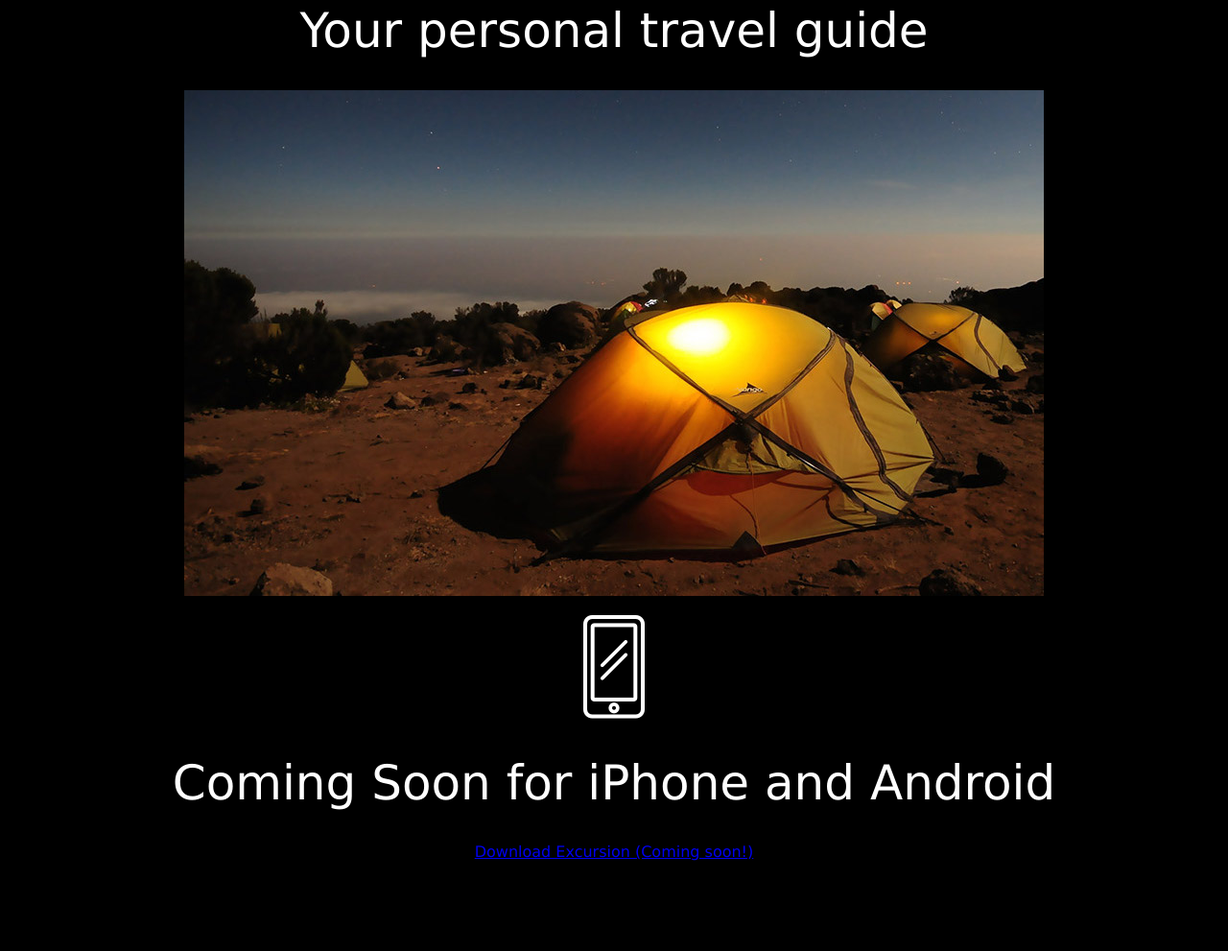
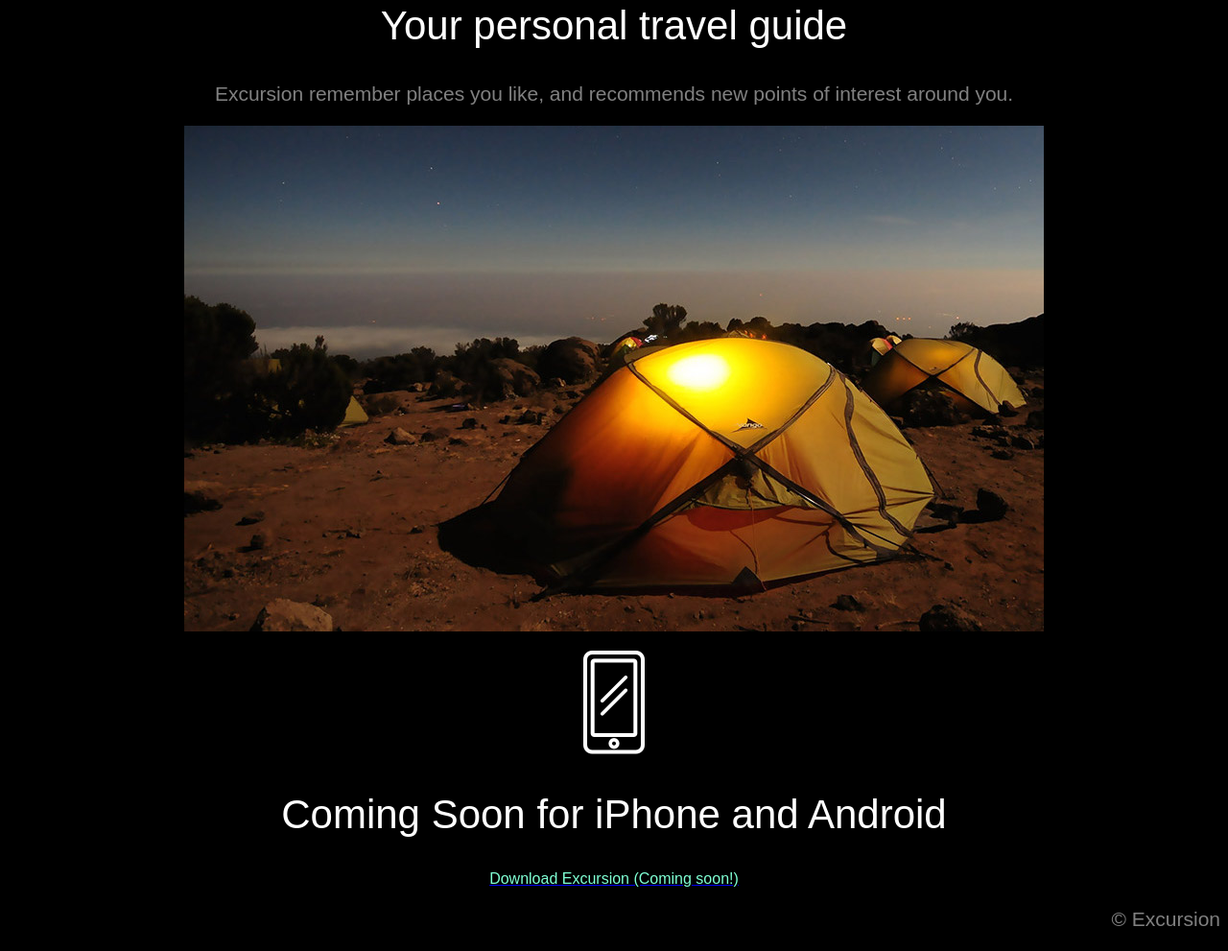
Before and after one commit to sebasgil/excursion, a plain HTML site: page index.html in a window 1280 px wide. Shown: the part 345-1336 px from the top of the page at 96% size. Before the commit the page ends 1293 px from the top, so only its background shows below. Drawn offline with Linux system fonts and the light colour scheme.

Commit message:
Finalize style and clean html

```diff
--- a/index.html
+++ b/index.html
@@ -6,18 +6,19 @@
 </head>
 <body>
   <h1>Discover hidden places in the world around you</h1>
-  <p class="download"><a href="./index.html">Download Excursion (Coming soon!)</a></p>
-  <p class="media">
+  <a href="./index.html"><p class="download">Download Excursion (Coming soon!)</p></a>
+  <p>
     <!--Need to get the video to automatically replay without user input!  -->
     <video>
       <source src="./resources/videos/excursion.mp4" type="video/mp4">
     </video>
   </p>
-  <h1>Your personal travel guide</h1>
-  <p class="media"><img src="./resources/images/camp.jpg"></p>
-  <p class="media"><img src="./resources/images/phone.png"></p>
-  <h1>Coming Soon for iPhone and Android</h1>
-  <p class="download"><a href="./index.html">Download Excursion (Coming soon!)</a></p>
-  <p>	&copy; Excursion</p>
+  <h2>Your personal travel guide</h2>
+  <p class="explanation">Excursion remember places you like, and recommends new points of interest around you.</p>
+  <p><img src="./resources/images/camp.jpg"></p>
+  <p><img src="./resources/images/phone.png"></p>
+  <h2>Coming Soon for iPhone and Android</h2>
+  <a href="./index.html"><p class="download">Download Excursion (Coming soon!)</p></a>
+  <p class="legal">	&copy; Excursion</p>
 </body>
 </html>
--- a/resources/css/style.css
+++ b/resources/css/style.css
@@ -1,5 +1,5 @@
-body {
-  font-family: Verdana;
+* {
+  font-family: Arial;
   background-color: black;
   text-align: center;
 }
@@ -12,10 +12,22 @@ h1 {
 
 h2 {
   font-size: 42px;
+  color: white;
   font-weight: 300;
 }
 
 .download {
-  color: aquamarine;
   font-size: 16px;
+  color: Aquamarine;
 }
+
+.explanation {
+  font-size: 21px;
+  color: Gray;
+}
+
+.legal {
+  text-align: right;
+  font-size: 21px;
+  color: Gray;
+}
```
